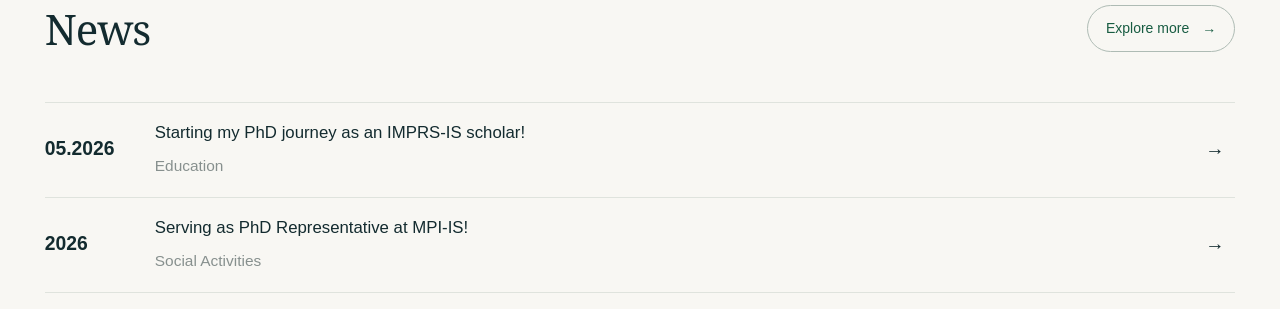
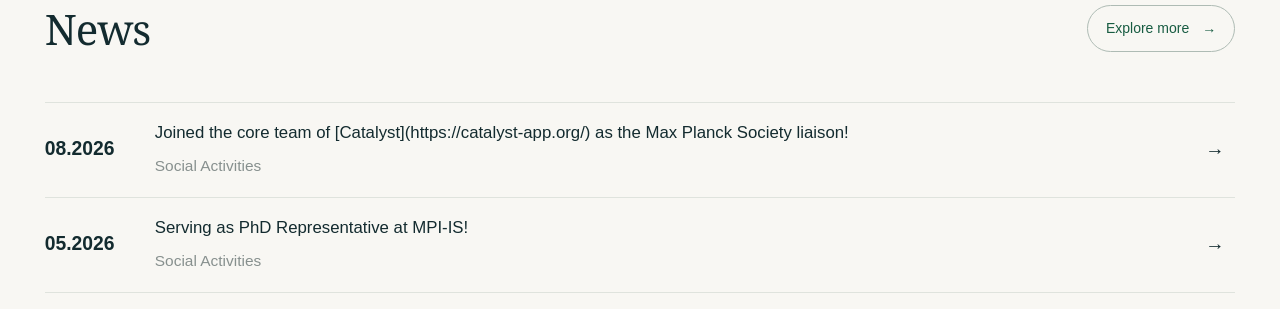
Before and after one commit to ChangCaoinGithub/ChangCaoinGithub.github.io, a Next.js app: page / in a window 1280 px wide. Shown: the part 2260-2569 px from the top of the page. Built offline with nearby package versions, Linux system fonts and the light colour scheme.

Commit message:
Update items.ts

```diff
--- a/content/news/items.ts
+++ b/content/news/items.ts
@@ -1,6 +1,7 @@
 export const news = [
+  { date: "08.2026", title: "Joined the core team of [Catalyst](https://catalyst-app.org/) as the Max Planck Society liaison!", type: "Social Activities" },
+  { date: "05.2026", title: "Serving as PhD Representative at MPI-IS!", type: "Social Activities" },
   { date: "05.2026", title: "Starting my PhD journey as an IMPRS-IS scholar!", type: "Education" },
-  { date: "2026", title: "Serving as PhD Representative at MPI-IS!", type: "Social Activities" },
   { date: "05.2026", title: "Graduated with an M.Sc. in Cognitive Science from UT, with a thesis graded 1.0/1.0!", type: "Education" },
 
   { date: "05.2025", title: "Joined the Haptic Intelligence Department at MPI-IS as a student assistant.", type: "Research" },
```
